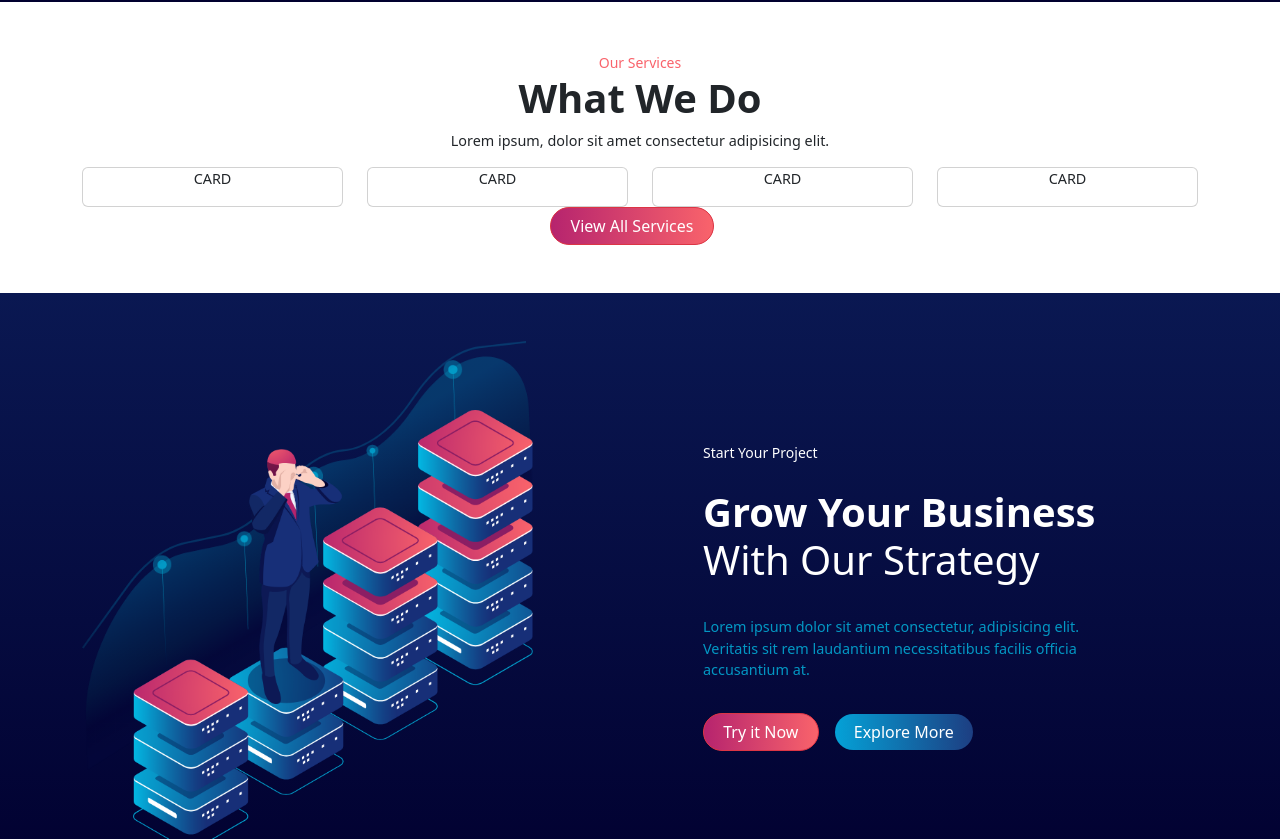
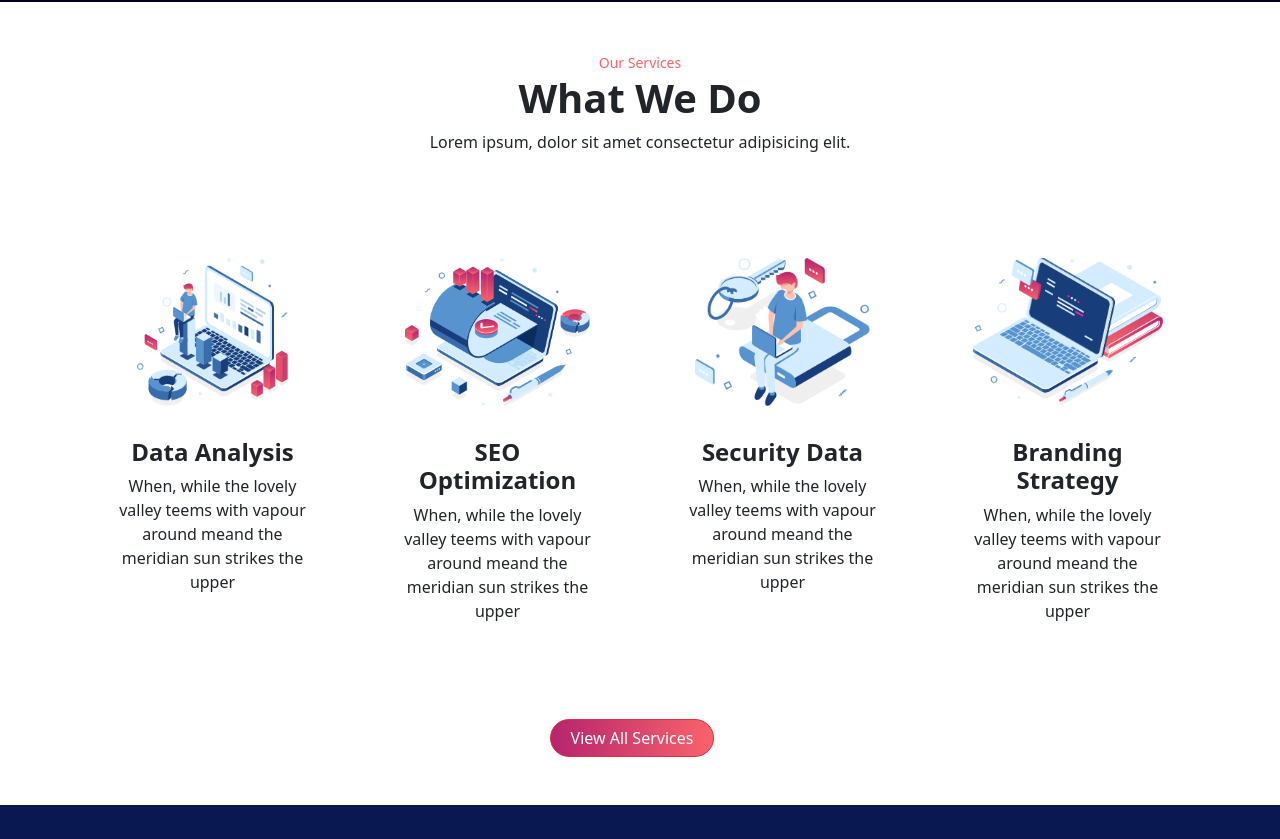
Before and after one commit to lucapolzone/proj-html-vuejs, a Vue app: page / in a window 1280 px wide. Shown: the part 700-1539 px from the top of the page. Built offline with nearby package versions, Linux system fonts and the light colour scheme.

Commit message:
feat: add Our Services section with props in AppCard component

```diff
--- a/index.html
+++ b/index.html
@@ -6,7 +6,8 @@
   <meta name="viewport" content="width=device-width, initial-scale=1.0" />
   <title>Progetto Midterm</title>
   <!-- Bootstrap cdn -->
-  <!-- <link href="https://cdn.jsdelivr.net/npm/bootstrap@5.3.2/dist/css/bootstrap.min.css" rel="stylesheet" integrity="sha384-T3c6CoIi6uLrA9TneNEoa7RxnatzjcDSCmG1MXxSR1GAsXEV/Dwwykc2MPK8M2HN" crossorigin="anonymous"> -->
+  <link href="https://cdn.jsdelivr.net/npm/bootstrap@5.3.2/dist/css/bootstrap.min.css" rel="stylesheet"
+    integrity="sha384-T3c6CoIi6uLrA9TneNEoa7RxnatzjcDSCmG1MXxSR1GAsXEV/Dwwykc2MPK8M2HN" crossorigin="anonymous">
 </head>
 
 <body>
--- /dev/null
+++ b/src/components/AppCard.vue
@@ -0,0 +1,39 @@
+<script>
+export default {
+  props: {
+    imgPath: String,
+    title: String,
+  }
+
+}
+</script>
+<template>
+  <h2>
+
+  </h2>
+
+
+  <div class="card">
+    <img :src="imgPath" alt="">
+    <h3>{{ title }}</h3>
+    <p>When, while the lovely valley teems with vapour around meand the meridian sun strikes the upper</p>
+  </div>
+</template>
+<style lang="scss" scoped>
+@use '../styles/partials/_variables.scss' as *;
+
+.card {
+  display: inline-block;
+  border: none;
+  padding: 0 $medium-size;
+  margin: $xxlarge-size 0;
+
+
+  img {
+    max-width: 190px;
+    height: 180px;
+    object-fit: contain;
+    padding-bottom: $medium-size;
+  }
+}
+</style>
--- a/src/components/AppHeader.vue
+++ b/src/components/AppHeader.vue
@@ -39,7 +39,7 @@ export default {
         <div class="col-md-5 d-flex align-items-center">
           <div class="wrapper">
 
-            <h1 class="text-start fw-bold">
+            <h1 class="text-start">
               Business Planning <br>
               <span class="fw-normal">
                 Digital Technology
--- a/src/components/AppMain.vue
+++ b/src/components/AppMain.vue
@@ -1,4 +1,7 @@
 <script>
+import AppCard from './AppCard.vue';
+
+
 
 export default {
   data() {
@@ -6,6 +9,8 @@ export default {
 
     }
   },
+
+  components: { AppCard }
 
 };
 </script>
@@ -17,34 +22,26 @@ export default {
 
         <div class="wrapper-title">
           <small>Our Services</small>
-          <h2 class="fw-bold">What We Do</h2>
+          <h2>What We Do</h2>
           <p>Lorem ipsum, dolor sit amet consectetur adipisicing elit.</p>
         </div>
 
         <div class="row text-center">
 
           <div class="col-md-3">
-            <div class="card">
-              <p>CARD</p>
-            </div>
+            <app-card :imgPath="'/images/Group-247.png'" :title="'Data Analysis'" />
           </div>
 
           <div class="col-md-3">
-            <div class="card">
-              <p>CARD</p>
-            </div>
+            <app-card :imgPath="'/images/Group-567.png'" :title="'SEO Optimization'" />
           </div>
 
           <div class="col-md-3">
-            <div class="card">
-              <p>CARD</p>
-            </div>
+            <app-card :imgPath="'/images/Group-538.png'" :title="'Security Data'" />
           </div>
 
           <div class="col-md-3">
-            <div class="card">
-              <p>CARD</p>
-            </div>
+            <app-card :imgPath="'/images/Group-566.png'" :title="'Branding Strategy'" />
           </div>
 
         </div>
@@ -74,7 +71,7 @@ export default {
             <div class="wrapper">
 
               <small>Start Your Project</small>
-              <h2 class="text-start fw-bold mt-4">
+              <h2 class="text-start mt-4">
                 Grow Your Business <br>
                 <span class="fw-normal">
                   With Our Strategy
@@ -119,9 +116,8 @@ main {
     }
   }
 
-  section#our-services {
-    //
-  }
+  // section#our-services {
+  // }
 
   section#start-your-project {
 
@@ -148,6 +144,5 @@ main {
 
   }
 
-
 }
 </style>
--- a/src/styles/general.scss
+++ b/src/styles/general.scss
@@ -3,7 +3,7 @@
 @use './partials/_mixins.scss' as *;
 
 // Import all of Bootstrap's CSS
-@import "bootstrap/scss/bootstrap";
+// @import "bootstrap/scss/bootstrap";
 
 // RESET
 
@@ -17,8 +17,18 @@ img {
   width: 100%;
 }
 
+h1 {
+  font-weight: bold;
+}
+
 h2 {
   font-size: 2.5rem;
+  font-weight: bold;
+}
+
+h3 {
+  font-size: 1.5rem;
+  font-weight: bold;
 }
 
 ul {
@@ -57,9 +67,8 @@ a:hover {
   }
 }
 
-p {
-  font-size: 0.9rem;
-}
+
+
 
 // UTILS PROPS
 
--- a/src/styles/partials/_mixins.scss
+++ b/src/styles/partials/_mixins.scss
@@ -10,4 +10,5 @@
 @mixin caption {
   margin: $medium-size 0;
   color: #03A7D3E6;
+  font-size: 0.9rem;
 }
```
